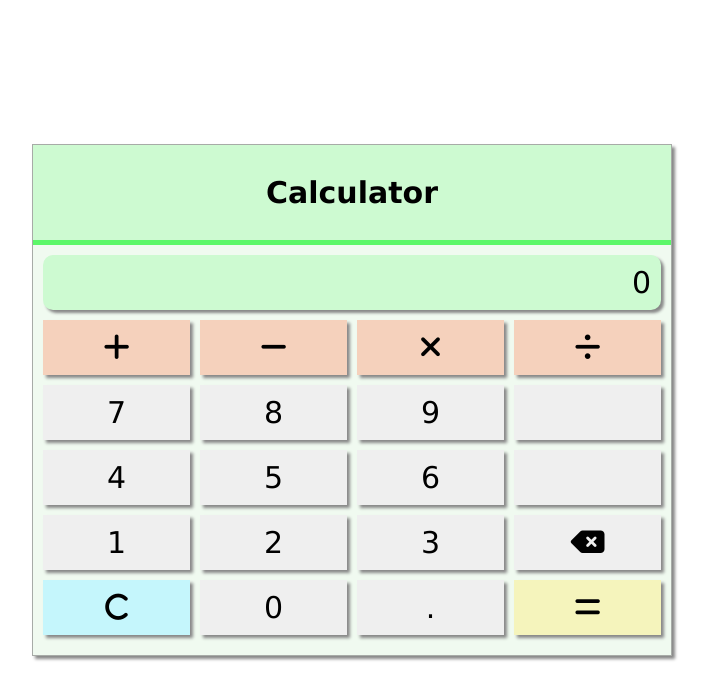
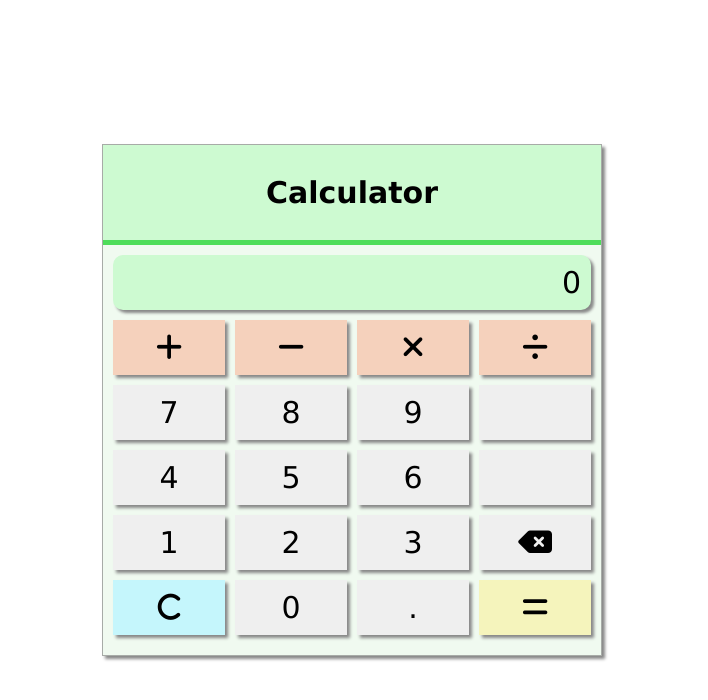
Before and after one commit to AlexandraTnd/calculator, a plain HTML site: page index.html in a window 1280 px wide. Shown: the whole page, without its empty margins (288-996 px from the left). Drawn offline with Linux system fonts and the light colour scheme.

Commit message:
fix error

```diff
--- a/main.js
+++ b/main.js
@@ -76,6 +76,7 @@ function calculate() {
 };
 
 function calculate2() {
+    if (toCalculate.length !== 0) {
     toCalculate.push(result);
     if (toCalculate.length === 3) {
         switch (toCalculate[1]) {
@@ -89,5 +90,5 @@ function calculate2() {
         result = finalResult;
         toCalculate = [];
         number = [0];
-    };
+    };};
 };
--- a/styles.css
+++ b/styles.css
@@ -13,6 +13,8 @@ html {
 
 body {
     width: 50%;
+    min-width: 400px;
+    max-width: 500px;
     margin: auto;
     border: 1px solid #a7aba7;
     vertical-align: middle;
@@ -25,7 +27,7 @@ header {
     background-color: #cdfad1;
     font-size: 30px;
     font-weight: bolder;
-    border-bottom: 5px solid #5cf769;
+    border-bottom: 5px solid #4edd5a;
 }
 
 #container {
```
